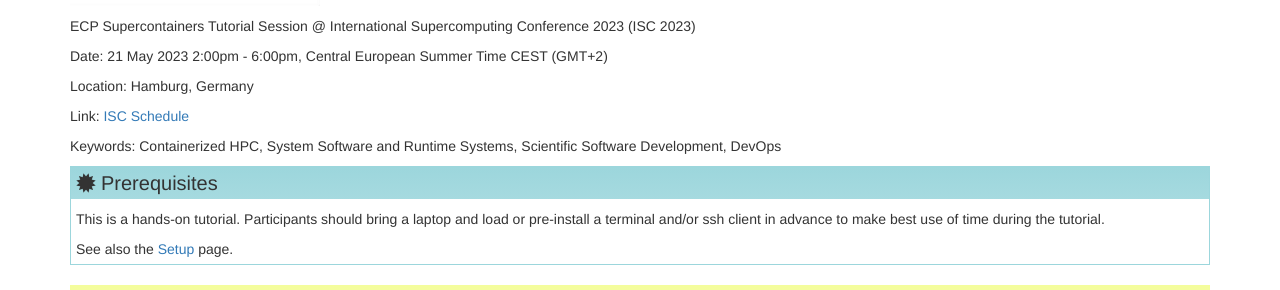
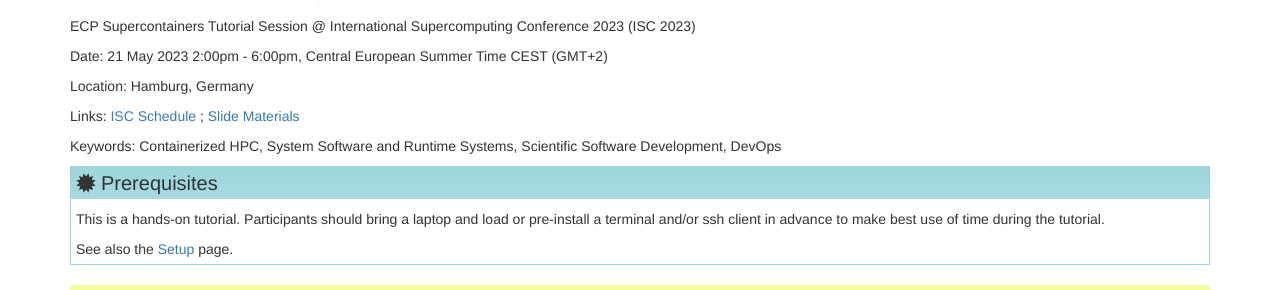
Before and after one commit to supercontainers/isc-tutorial, a Jekyll site: the page built from index.md, in a window 1280 px wide. Shown: the part 366-656 px from the top of the page. Built offline with Jekyll 4.4.1, drawn with Linux system fonts in a browser that asks for light colours.

Commit message:
added link to updated slides to index.md
Signed-off-by: Marco De La Pierre <marco.delapierre@gmail.com>

```diff
--- a/index.md
+++ b/index.md
@@ -16,7 +16,7 @@ Date: 21 May 2023 2:00pm - 6:00pm, Central European Summer Time CEST (GMT+2)
 
 Location: Hamburg, Germany
 
-Link: [ISC Schedule](https://app.swapcard.com/event/isc-high-performance-2023/planning/UGxhbm5pbmdfMTIyMDgwMA==)
+Links: [ISC Schedule](https://app.swapcard.com/event/isc-high-performance-2023/planning/UGxhbm5pbmdfMTIyMDgwMA==) ; [Slide Materials](https://drive.google.com/file/d/10XlWXyGL4BKReNIYSw_9aiSlAGClCAK3/view?usp=share_link)
 
 Keywords: Containerized HPC, System Software and Runtime Systems, Scientific Software Development, DevOps
 
```
